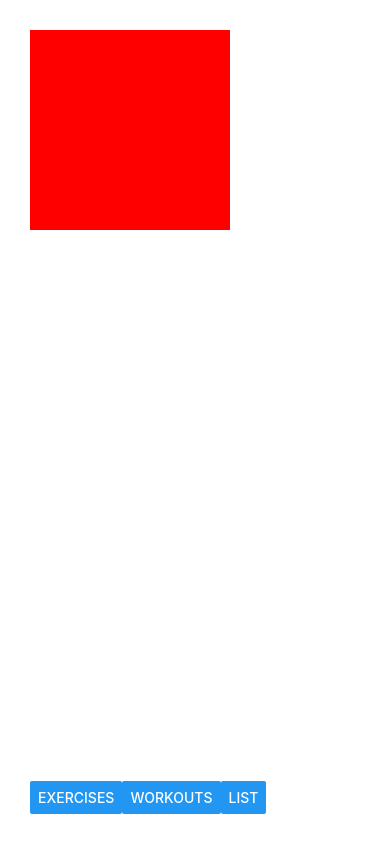
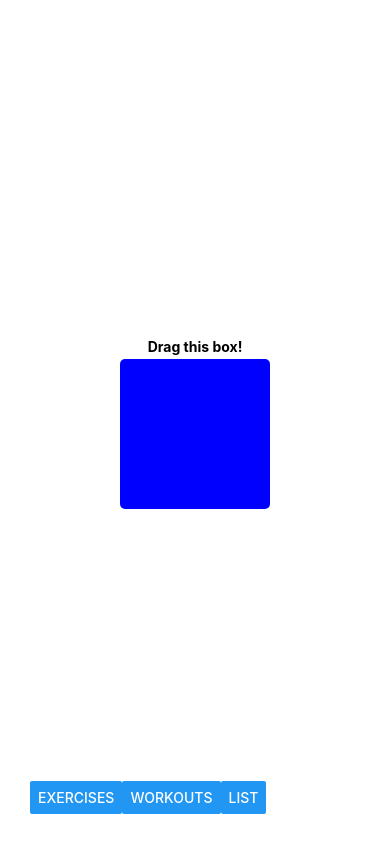
Before and after one commit to andrewrobles/gymOS, a React Native app in the folder ui/: screen / in a window 390 px wide. Built offline with nearby package versions, Linux system fonts and the light colour scheme.

Commit message:
Drag example

```diff
--- a/ui/components/List.js
+++ b/ui/components/List.js
@@ -1,33 +1,50 @@
-import { StyleSheet, View, Text } from 'react-native'
-import { useState, useMemo }  from 'react'
+import React, {useRef} from 'react';
+import {Animated, View, StyleSheet, PanResponder, Text} from 'react-native';
+
+const List = () => {
+  const pan = useRef(new Animated.ValueXY()).current;
+
+  const panResponder = useRef(
+    PanResponder.create({
+      onMoveShouldSetPanResponder: () => true,
+      onPanResponderMove: Animated.event([null, {dx: pan.x, dy: pan.y}]),
+      onPanResponderRelease: () => {
+        pan.extractOffset();
+      },
+    }),
+  ).current;
+
+  return (
+    <View style={styles.container}>
+      <Text style={styles.titleText}>Drag this box!</Text>
+      <Animated.View
+        style={{
+          transform: [{translateX: pan.x}, {translateY: pan.y}],
+        }}
+        {...panResponder.panHandlers}>
+        <View style={styles.box} />
+      </Animated.View>
+    </View>
+  );
+};
 
 const styles = StyleSheet.create({
-	item: {
-		backgroundColor: 'gray',
-		marginBottom: 1,
-	},
-	rect: {
-		width: 200,
-		height: 200,
-		backgroundColor: 'red'
-	}
-})
+  container: {
+    flex: 1,
+    alignItems: 'center',
+    justifyContent: 'center',
+  },
+  titleText: {
+    fontSize: 14,
+    lineHeight: 24,
+    fontWeight: 'bold',
+  },
+  box: {
+    height: 150,
+    width: 150,
+    backgroundColor: 'blue',
+    borderRadius: 5,
+  },
+});
 
-const Rect = () => {
-	return <View style={styles.rect}/>
-}
-
-const POSITION = {x: 0, y: 0}
-const Draggable = ({children}) => {
-	const [state, setState] = useState ({
-		isDragging: false,
-		origin: POSITION,
-		translation: POSITION
-	})
-
-	return <View>{children}</View>
-}
-
-export default function List() {
-	return <Rect/>
-}
+export default List;
```
